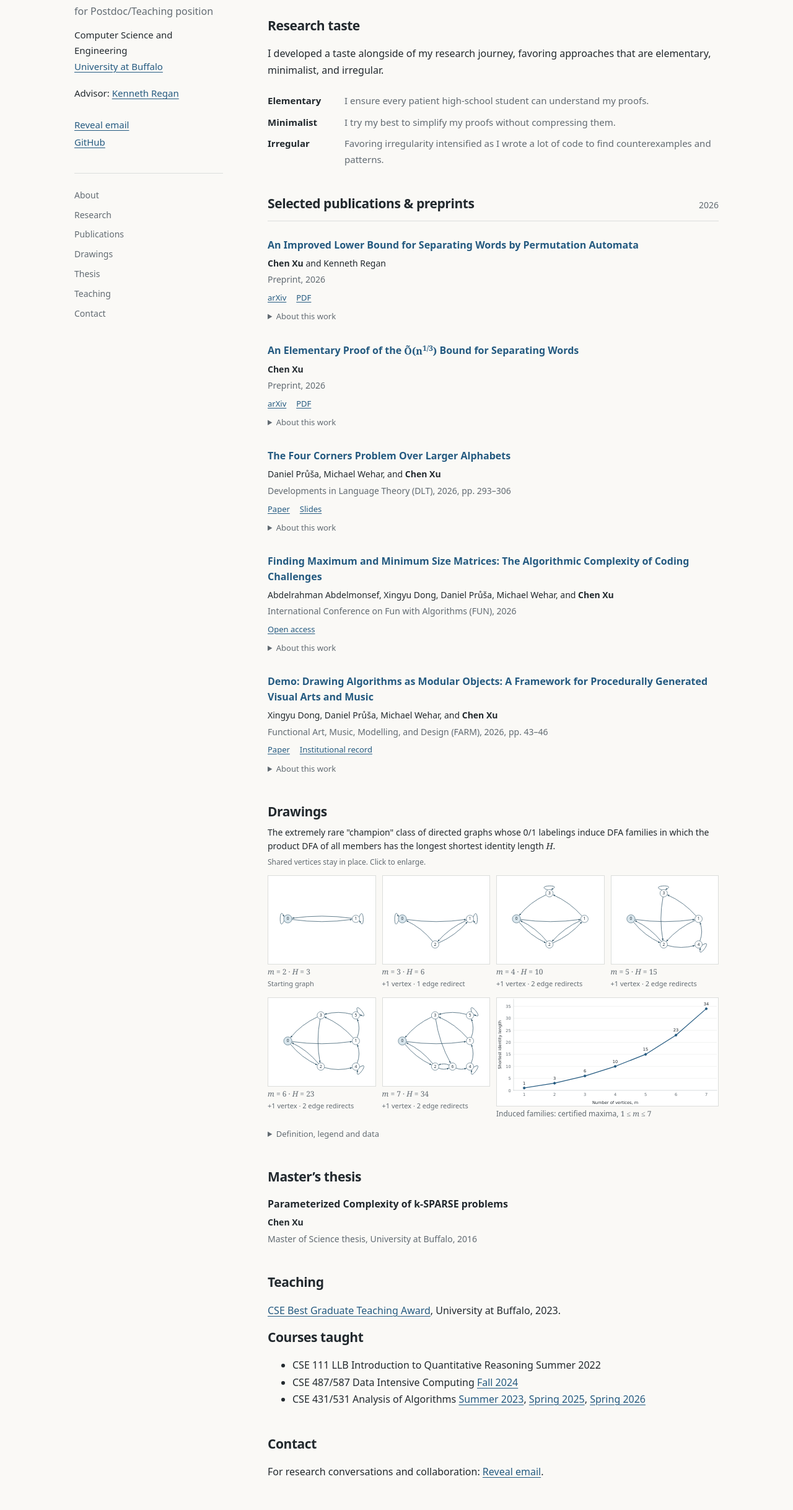
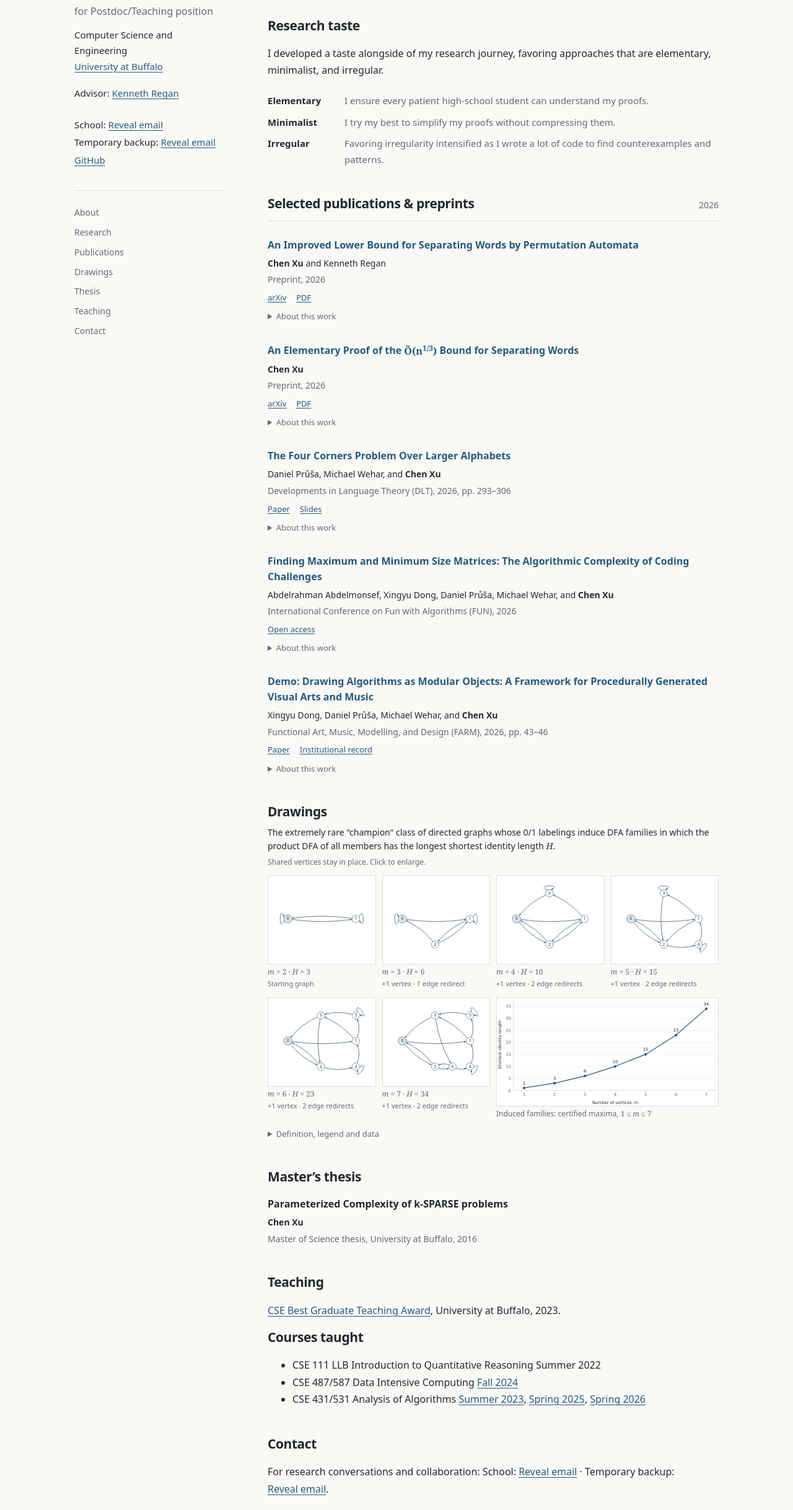
Before and after one commit to chen1088/chen1088.github.io, a plain HTML site: page index.html in a window 1280 px wide. Shown: the part 345-2781 px from the top of the page at 62% size. Drawn offline with Linux system fonts and the light colour scheme.

Commit message:
Add protected temporary backup email beside the school address

```diff
--- a/contact.js
+++ b/contact.js
@@ -1,13 +1,61 @@
 "use strict";
 
-// Keep the address out of the initial page and reveal it only on request.
+(() => {
+  // Keep addresses out of the initial page; reveal only the requested address.
+  const addressCodes = {
+    "school": [
+        99,
+        104,
+        101,
+        110,
+        120,
+        117,
+        64,
+        98,
+        117,
+        102,
+        102,
+        97,
+        108,
+        111,
+        46,
+        101,
+        100,
+        117
+    ],
+    "backup": [
+        99,
+        104,
+        101,
+        110,
+        120,
+        117,
+        49,
+        48,
+        56,
+        56,
+        64,
+        103,
+        109,
+        97,
+        105,
+        108,
+        46,
+        99,
+        111,
+        109
+    ]
+};
+
   document.querySelectorAll(".email-reveal").forEach((button) => {
+    // Pages cached before data-email was added contain only the school address.
+    const key = button.getAttribute("data-email") ?? "school";
+    const codes = addressCodes[key];
+    if (!Array.isArray(codes)) return;
+
     button.hidden = false;
     button.addEventListener("click", () => {
-    const address = String.fromCharCode(
-      99, 104, 101, 110, 120, 117, 64, 98, 117, 102,
-      102, 97, 108, 111, 46, 101, 100, 117
-    );
+      const address = String.fromCharCode(...codes);
       const link = document.createElement("a");
       link.href = "mail" + "to:" + address;
       link.textContent = address;
@@ -16,3 +64,4 @@ document.querySelectorAll(".email-reveal").forEach((button) => {
       if (wasFocused) link.focus();
     }, { once: true });
   });
+})();
--- a/index.html
+++ b/index.html
@@ -8,7 +8,7 @@
   <meta name="theme-color" content="#faf9f6">
   <link rel="canonical" href="https://chen1088.github.io/">
   <link rel="stylesheet" href="styles.css?v=20261110-mfg-prompts">
-  <script src="contact.js" defer></script>
+  <script src="contact.js?v=temporary-backup-20261113" defer></script>
   <script src="fresh-text-link.js?v=mfg-conversational-50-v3" defer></script>
 </head>
 <body>
@@ -22,7 +22,8 @@
         <a href="https://www.buffalo.edu/">University at Buffalo</a>
       </p>
       <p class="advisor">Advisor: <a href="https://cse.buffalo.edu/~regan/">Kenneth Regan</a></p>
-      <p class="profile-links"><button type="button" class="email-reveal" hidden>Reveal email</button><noscript>chenxu [at] buffalo [dot] edu</noscript><br>
+      <p class="profile-links"><span class="contact-address">School: <button type="button" class="email-reveal" data-email="school" aria-label="Reveal school email" hidden>Reveal email</button><noscript>chenxu [at] buffalo [dot] edu</noscript></span><br>
+        <span class="contact-address" data-backup-email>Temporary backup: <button type="button" class="email-reveal" data-email="backup" aria-label="Reveal temporary backup email" hidden>Reveal email</button><noscript>chenxu1088 [at] gmail [dot] com</noscript></span><br data-backup-email>
         <a href="https://github.com/chen1088">GitHub</a><br>
         <!-- <a href="slides/chen-xu-introduction.pptx" download>Introduction slides (.pptx)</a> -->
       </p>
@@ -189,7 +190,7 @@
 
       <section id="contact" aria-labelledby="contact-title">
         <h2 id="contact-title">Contact</h2>
-        <p>For research conversations and collaboration: <button type="button" class="email-reveal" hidden>Reveal email</button><noscript>chenxu [at] buffalo [dot] edu</noscript>.</p>
+        <p>For research conversations and collaboration: <span class="contact-address">School: <button type="button" class="email-reveal" data-email="school" aria-label="Reveal school email" hidden>Reveal email</button><noscript>chenxu [at] buffalo [dot] edu</noscript></span><span data-backup-email> · Temporary backup: <button type="button" class="email-reveal" data-email="backup" aria-label="Reveal temporary backup email" hidden>Reveal email</button><noscript>chenxu1088 [at] gmail [dot] com</noscript></span>.</p>
       </section>
       <footer>© 2026 Chen Xu</footer>
       <div class="big-blue-button-wrap">
```
Lines whose indentation alone changed are shown as unchanged.
